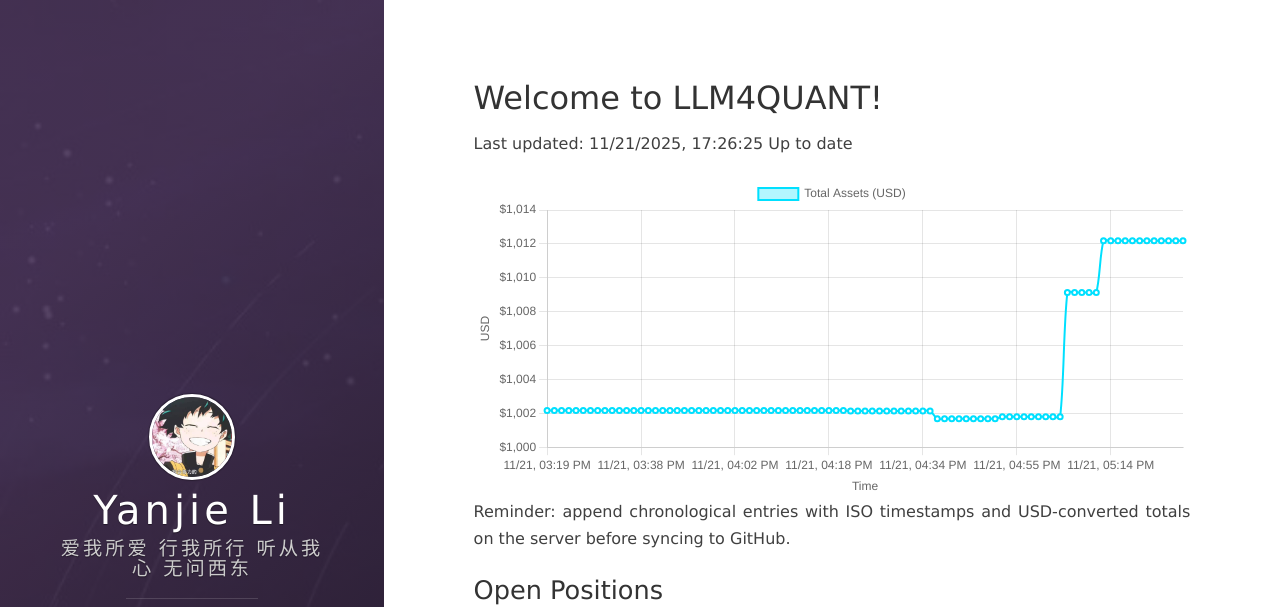
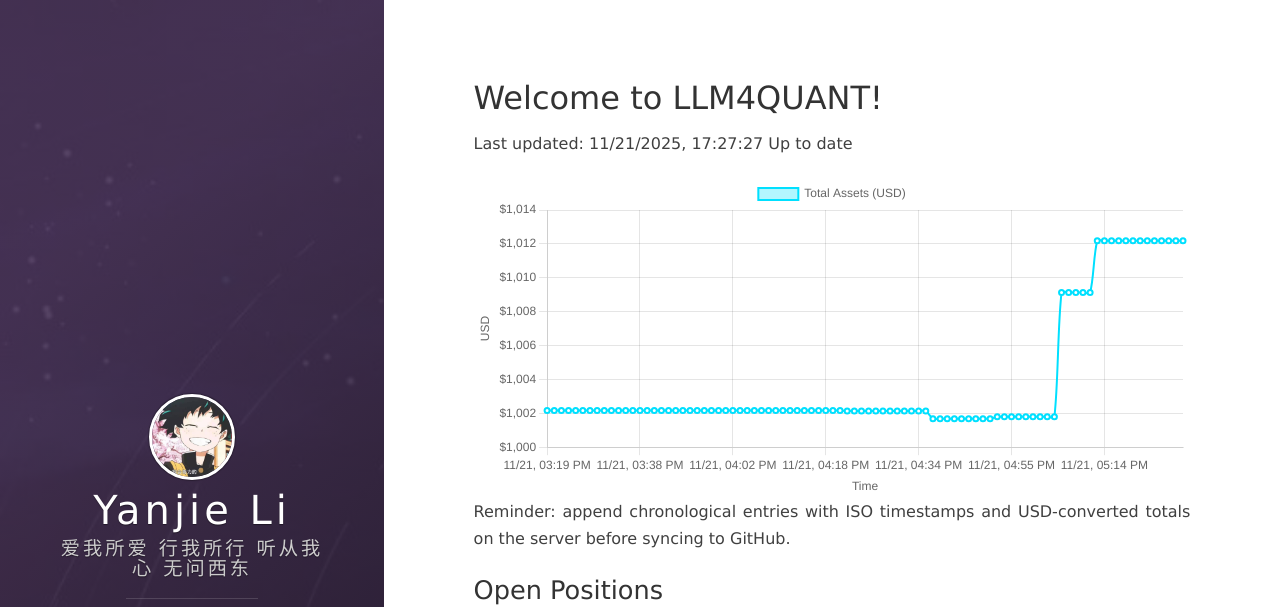
Before and after one commit to leeyegy/leeyegy.github.io, a Jekyll site: the page built from live-trading.html, in a window 1280 px wide and 1243 px high. Shown: the top 607 px of the window. Built offline with Jekyll 4.4.1, drawn with Linux system fonts in a browser that asks for light colours; nearby versions of some CDN libraries.

Commit message:
AccountMonitor: update balance history 2025-11-22T01:27:27+08:00

```diff
--- a/assets/data/binance/balance-history.json
+++ b/assets/data/binance/balance-history.json
@@ -1,5 +1,5 @@
 {
-  "generatedAt": "2025-11-22T01:26:25+08:00",
+  "generatedAt": "2025-11-22T01:27:27+08:00",
   "asset": "total_usd_value",
   "history": [
     {
@@ -357,6 +357,10 @@
     {
       "timestamp": "2025-11-22T01:26:25+08:00",
       "totalUsd": 1012.17914866
+    },
+    {
+      "timestamp": "2025-11-22T01:27:27+08:00",
+      "totalUsd": 1012.17914866
     }
   ]
 }
```
